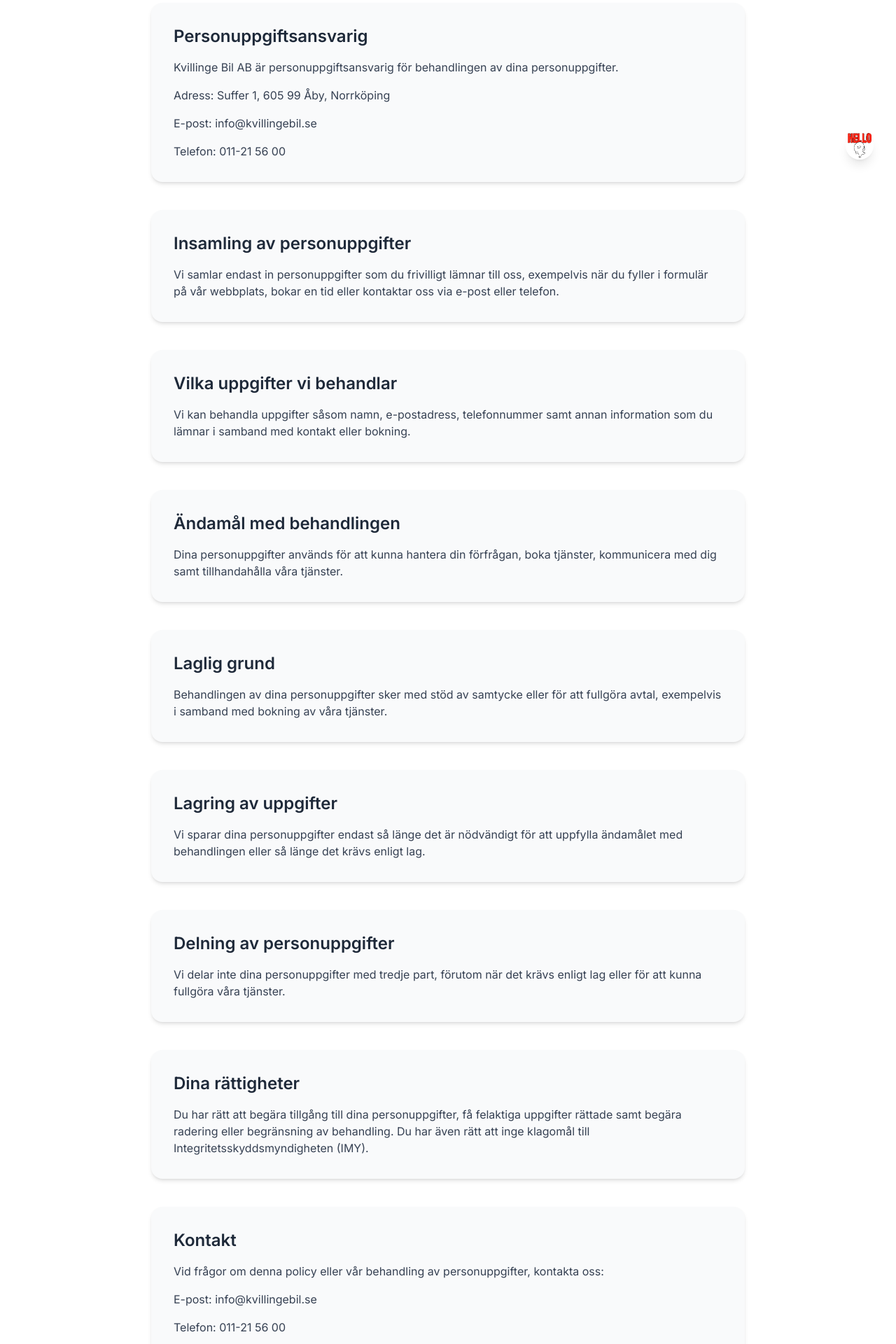
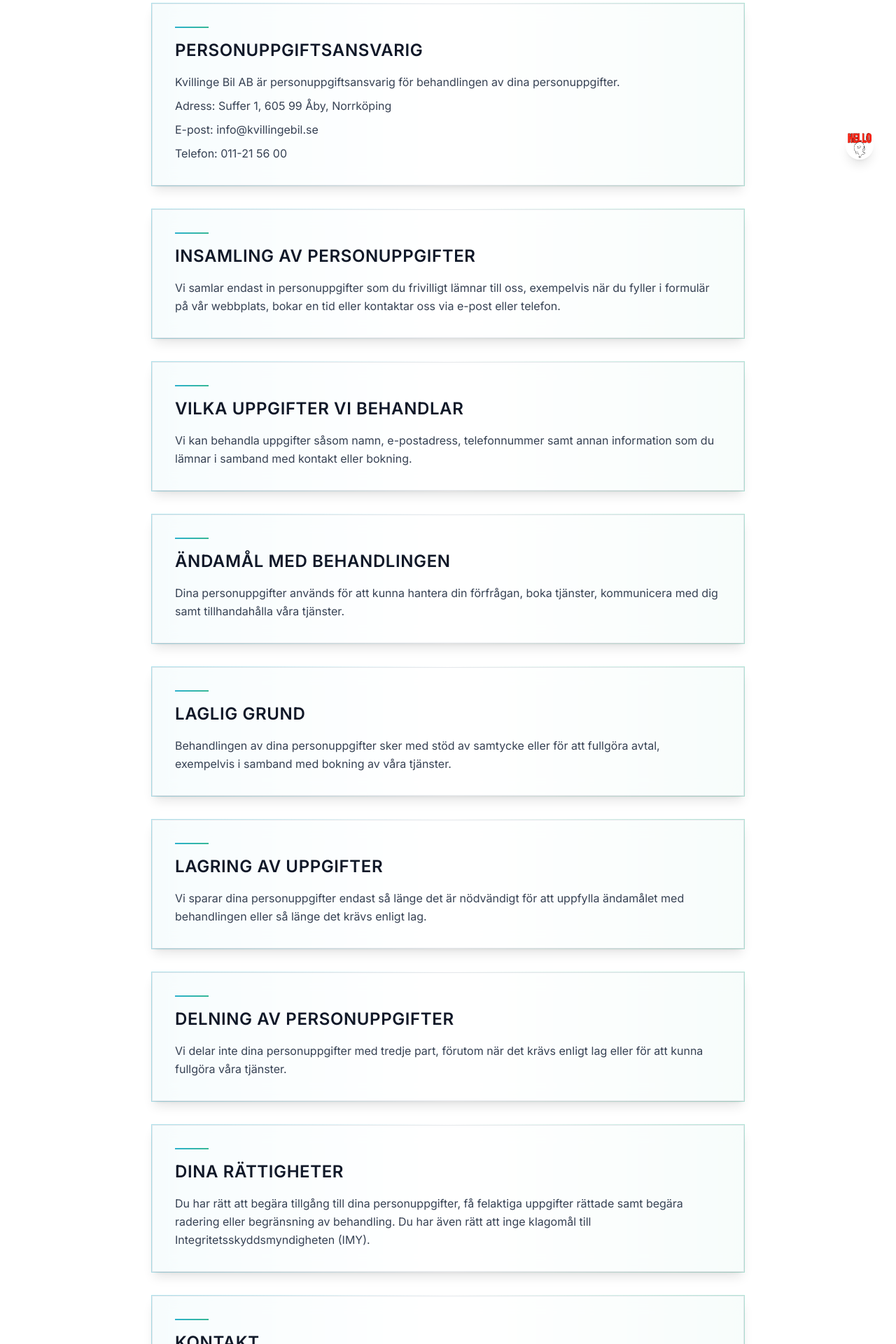
Before and after one commit to raselrzl/kvillingebil, a Next.js app: page /privacy-policy in a window 1280 px wide. Shown: the part 540-2460 px from the top of the page at 70% size. Built offline with nearby package versions, Linux system fonts and the light colour scheme.

Commit message:
added new cars

```diff
--- a/app/formedling/page.tsx
+++ b/app/formedling/page.tsx
@@ -50,7 +50,6 @@
           className="absolute bottom-10 z-20 text-center text-white px-4 w-full"
         >
           <h1 className="text-2xl sm:text-4xl font-extrabold font-inter tracking-wide uppercase">
-
             Smidig försäljning av din husbil eller husvagn
           </h1>
           <div className="w-20 h-1 bg-[#2db1cc] mx-auto mt-4" />
@@ -84,18 +83,21 @@
           </div>
 
           {/* TEXT CARD */}
-          <div className="bg-white p-6 sm:p-8 shadow-md space-y-5">
-            <div className="w-12 h-1 bg-[#2db1cc]" />
+          <div className="relative p-px bg-linear-to-br from-[#2db1cc]/40 via-transparent to-[#36b795]/40 shadow-xl">
+            <div className="bg-white/80 backdrop-blur-xl border border-white/40 p-6 sm:p-8 space-y-5">
+              {/* Accent line */}
+              <div className="w-12 h-1 bg-linear-to-r from-black to-[#36b795]" />
 
-            <p className="text-gray-700 text-sm sm:text-base leading-relaxed">
-              På Kvillinge Bil i Norrköping har vi god erfarenhet av försäljning
-              av kvalitetsmärken som Kabe, Adria, Swift och Hobby.
-            </p>
+              <p className="text-gray-700 text-sm sm:text-base leading-relaxed">
+                På Kvillinge Bil i Norrköping har vi god erfarenhet av
+                försäljning av kvalitetsmärken som Kabe, Adria, Swift och Hobby.
+              </p>
 
-            <p className="text-gray-700 text-sm sm:text-base leading-relaxed">
-              Låt oss ta hand om marknadsföringen, förhandlingarna och allt det
-              administrativa arbetet – tryggt, enkelt och effektivt.
-            </p>
+              <p className="text-gray-700 text-sm sm:text-base leading-relaxed">
+                Låt oss ta hand om marknadsföringen, förhandlingarna och allt
+                det administrativa arbetet – tryggt, enkelt och effektivt.
+              </p>
+            </div>
           </div>
         </div>
       </section>
@@ -213,7 +215,8 @@
             <Link
               href="/kontakt"
               className="px-8 py-3 bg-linear-to-r from-black to-[#00bfff] text-white border border-transparent text-sm uppercase tracking-wide rounded-full
-  hover:from-[#1c86ee] hover:to-black transition duration-300" >
+  hover:from-[#1c86ee] hover:to-black transition duration-300"
+            >
               Kontakta oss
             </Link>
           </div>
--- a/app/om-oss/page.tsx
+++ b/app/om-oss/page.tsx
@@ -7,8 +7,8 @@
 export default function AboutUsPage() {
   return (
     <>
-      {/* HERO SECTION (UNCHANGED) */}
-      <section className="relative font-inter w-full h-120 sm:h-130 2xl:h-160 flex items-center justify-center overflow-hidden bg-black">
+      {/* HERO SECTION */}
+      <section className="relative font-inter w-full h-140 md:h-160 flex items-center justify-center overflow-hidden bg-black">
         <video
           src="/karavan.mp4"
           autoPlay
@@ -25,30 +25,33 @@
           transition={{ duration: 0.8 }}
           className="absolute bottom-8 left-1/2 transform -translate-x-1/2 text-white text-center"
         >
-          <h1 className="text-3xl sm:text-5xl lg:text-6xl font-extrabold tracking-wide">
+          <h1 className="text-3xl sm:text-5xl lg:text-6xl font-extrabold tracking-wide uppercase">
             Om oss
           </h1>
-          <div className="w-20 h-1 bg-[#2db1cc] mx-auto mt-4 rounded-full" />
+          <div className="w-20 h-0.5 bg-linear-to-r from-[#2db1cc] to-[#36b795] mx-auto mt-4" />
         </motion.div>
       </section>
 
       {/* INTRO / MAIN TEXT */}
       <section className="py-20 bg-gray-50 font-inter">
         <div className="max-w-7xl mx-auto px-6 grid md:grid-cols-12 gap-12 items-stretch">
+
           {/* IMAGE */}
           <div className="md:col-span-6 relative h-full min-h-75">
             <Image
               src="/husvagnar.jpeg"
               alt="Kvillinge Bil gård"
               fill
-              className="object-cover rounded-xl shadow-lg"
+              className="object-cover shadow-lg"
             />
           </div>
 
+          {/* TEXT */}
           <div className="md:col-span-6 flex flex-col justify-center">
-            <div className="bg-white rounded-2xl shadow-xl p-8 sm:p-10 space-y-6">
-              {/* Top accent */}
-              <div className="w-14 h-1 bg-[#2db1cc] rounded-full" />
+            <div className="bg-white shadow-xl p-8 sm:p-10 space-y-6 border border-gray-200">
+
+              {/* Accent */}
+              <div className="w-14 h-[2px] bg-gradient-to-r from-[#2db1cc] to-[#36b795]" />
 
               {/* Heading */}
               <h2 className="text-2xl md:text-3xl font-bold text-gray-800 leading-snug">
@@ -80,10 +83,9 @@
               </p>
 
               {/* Highlight */}
-              <div className="bg-[#2db1cc]/10 border-l-4 border-[#2db1cc] p-4 rounded-lg">
+              <div className="bg-[#2db1cc]/10 border-l-4 border-[#2db1cc] p-4">
                 <p className="font-semibold text-gray-800">
-                  Välkommen till Kvillinge Bil – låt oss ta hand om din nästa
-                  resa!
+                  Välkommen till Kvillinge Bil – låt oss ta hand om din nästa resa!
                 </p>
               </div>
 
@@ -91,11 +93,12 @@
               <div className="pt-2">
                 <a
                   href="/kontakt"
-                  className="inline-block px-8 py-3 bg-[#2db1cc] text-white rounded-full text-sm font-medium shadow-lg hover:bg-[#249bb3] transition"
+                  className="inline-block px-8 py-3 bg-[#2db1cc] text-white text-sm font-medium shadow-lg hover:bg-[#249bb3] transition"
                 >
                   Kontakta oss
                 </a>
               </div>
+
             </div>
           </div>
         </div>
@@ -104,7 +107,7 @@
       {/* STATS / TRUST SECTION */}
       <section className="py-24 bg-linear-to-b from-white to-gray-50 font-inter">
         <div className="max-w-7xl mx-auto px-6">
-          {/* Stats */}
+
           <div className="grid grid-cols-2 md:grid-cols-4 gap-6">
             {[
               { number: "10+", label: "År erfarenhet" },
@@ -114,7 +117,7 @@
             ].map((item, i) => (
               <div
                 key={i}
-                className="group bg-white rounded-2xl shadow-sm hover:shadow-xl transition-all duration-300 p-8 flex flex-col items-center border border-gray-100 hover:-translate-y-2"
+                className="group bg-white shadow-sm hover:shadow-xl transition-all duration-300 p-8 flex flex-col items-center border border-gray-100 hover:-translate-y-2"
               >
                 {/* Number */}
                 <h3 className="text-4xl md:text-5xl font-extrabold bg-linear-to-r from-[#2db1cc] to-[#1e90ff] text-transparent bg-clip-text">
@@ -131,8 +134,10 @@
               </div>
             ))}
           </div>
+
         </div>
       </section>
+
       <MapCom />
     </>
   );
--- a/app/page.tsx
+++ b/app/page.tsx
@@ -25,17 +25,21 @@
           loop
           muted
           playsInline
-          className="absolute top-0 left-0 w-full h-full object-cover"
+          className="absolute top-0 left-0 w-full h-full object-cover brightness-75"
         />
+
+        {/* Dark Overlay */}
+        <div className="absolute inset-0 bg-linear-to-b from-black/70 via-black/50 to-black/80"></div>
+
         {/* Scroll Indicator */}
         <motion.div
           initial={{ opacity: 0 }}
-          animate={{ opacity: 1, y: [0, 10, 0] }}
+          animate={{ opacity: 1, y: [0, 12, 0] }}
           transition={{ duration: 1.5, repeat: Infinity }}
-          className="absolute bottom-8 z-10"
+          className="absolute bottom-8 z-10 flex justify-center w-full"
         >
-          <div className="w-6 h-10 border-2 border-white flex justify-center">
-            <div className="w-1 h-2 bg-white mt-2 rounded" />
+          <div className="w-6 h-10 border-2 border-white flex justify-center items-start">
+            <div className="w-1 h-2 bg-white mt-2 animate-bounce"></div>
           </div>
         </motion.div>
       </section>
--- a/app/privacy-policy/page.tsx
+++ b/app/privacy-policy/page.tsx
@@ -7,174 +7,135 @@
     <>
       {/* HERO */}
       <section className="relative w-full h-100 sm:h-120 flex items-center justify-center bg-linear-to-r from-gray-900 via-black to-gray-900">
-        <div className="absolute inset-0 bg-black/60" />
+        <div className="absolute inset-0 bg-black/70" />
 
         <motion.div
           initial={{ opacity: 0, y: 40 }}
           animate={{ opacity: 1, y: 0 }}
           className="text-center text-white px-4"
         >
-          <h1 className="text-3xl sm:text-5xl md:text-6xl font-bold font-inter">
+          <h1 className="text-3xl sm:text-5xl md:text-6xl font-bold font-inter uppercase tracking-wide">
             Integritetspolicy
           </h1>
-          <div className="w-20 h-1 bg-[#2db1cc] mx-auto mt-4" />
+          <div className="w-24 h-0.5 bg-linear-to-r from-[#2db1cc] to-[#36b795] mx-auto mt-6" />
         </motion.div>
       </section>
 
       {/* CONTENT */}
-      <section className="max-w-4xl mx-auto px-4 sm:px-6 py-16 space-y-10 text-gray-700">
+      <section className="max-w-4xl mx-auto px-4 sm:px-6 py-16 space-y-8 text-gray-700">
 
-        {/* DATA CONTROLLER */}
-        <motion.div
-          initial={{ opacity: 0, y: 30 }}
-          whileInView={{ opacity: 1, y: 0 }}
-          className="bg-gray-50 rounded-2xl p-6 sm:p-8 shadow-md space-y-4"
-        >
-          <h2 className="text-xl sm:text-2xl font-semibold text-gray-800">
-            Personuppgiftsansvarig
-          </h2>
-          <p>
-            Kvillinge Bil AB är personuppgiftsansvarig för behandlingen av dina
-            personuppgifter.
-          </p>
-          <p>
-            Adress: Suffer 1, 605 99 Åby, Norrköping
-          </p>
-          <p>
-            E-post: info@kvillingebil.se
-          </p>
-          <p>
-            Telefon: 011-21 56 00
-          </p>
-        </motion.div>
-
-        {/* DATA COLLECTION */}
-        <motion.div
-          initial={{ opacity: 0, y: 30 }}
-          whileInView={{ opacity: 1, y: 0 }}
-          className="bg-gray-50 rounded-2xl p-6 sm:p-8 shadow-md space-y-4"
-        >
-          <h2 className="text-xl sm:text-2xl font-semibold text-gray-800">
-            Insamling av personuppgifter
-          </h2>
+        {[
+          {
+            title: "Personuppgiftsansvarig",
+            content: (
+              <>
+                <p>Kvillinge Bil AB är personuppgiftsansvarig för behandlingen av dina personuppgifter.</p>
+                <p>Adress: Suffer 1, 605 99 Åby, Norrköping</p>
+                <p>E-post: info@kvillingebil.se</p>
+                <p>Telefon: 011-21 56 00</p>
+              </>
+            ),
+          },
+          {
+            title: "Insamling av personuppgifter",
+            content: (
               <p>
                 Vi samlar endast in personuppgifter som du frivilligt lämnar till oss,
                 exempelvis när du fyller i formulär på vår webbplats, bokar en tid
                 eller kontaktar oss via e-post eller telefon.
               </p>
-        </motion.div>
-
-        {/* WHAT WE COLLECT */}
-        <motion.div
-          initial={{ opacity: 0, y: 30 }}
-          whileInView={{ opacity: 1, y: 0 }}
-          className="bg-gray-50 rounded-2xl p-6 sm:p-8 shadow-md space-y-4"
-        >
-          <h2 className="text-xl sm:text-2xl font-semibold text-gray-800">
-            Vilka uppgifter vi behandlar
-          </h2>
+            ),
+          },
+          {
+            title: "Vilka uppgifter vi behandlar",
+            content: (
               <p>
                 Vi kan behandla uppgifter såsom namn, e-postadress, telefonnummer
                 samt annan information som du lämnar i samband med kontakt eller
                 bokning.
               </p>
-        </motion.div>
-
-        {/* PURPOSE */}
-        <motion.div
-          initial={{ opacity: 0, y: 30 }}
-          whileInView={{ opacity: 1, y: 0 }}
-          className="bg-gray-50 rounded-2xl p-6 sm:p-8 shadow-md space-y-4"
-        >
-          <h2 className="text-xl sm:text-2xl font-semibold text-gray-800">
-            Ändamål med behandlingen
-          </h2>
+            ),
+          },
+          {
+            title: "Ändamål med behandlingen",
+            content: (
               <p>
                 Dina personuppgifter används för att kunna hantera din förfrågan,
                 boka tjänster, kommunicera med dig samt tillhandahålla våra tjänster.
               </p>
-        </motion.div>
-
-        {/* LEGAL BASIS */}
-        <motion.div
-          initial={{ opacity: 0, y: 30 }}
-          whileInView={{ opacity: 1, y: 0 }}
-          className="bg-gray-50 rounded-2xl p-6 sm:p-8 shadow-md space-y-4"
-        >
-          <h2 className="text-xl sm:text-2xl font-semibold text-gray-800">
-            Laglig grund
-          </h2>
+            ),
+          },
+          {
+            title: "Laglig grund",
+            content: (
               <p>
                 Behandlingen av dina personuppgifter sker med stöd av samtycke eller
-            för att fullgöra avtal, exempelvis i samband med bokning av våra
-            tjänster.
+                för att fullgöra avtal, exempelvis i samband med bokning av våra tjänster.
               </p>
-        </motion.div>
-
-        {/* STORAGE */}
-        <motion.div
-          initial={{ opacity: 0, y: 30 }}
-          whileInView={{ opacity: 1, y: 0 }}
-          className="bg-gray-50 rounded-2xl p-6 sm:p-8 shadow-md space-y-4"
-        >
-          <h2 className="text-xl sm:text-2xl font-semibold text-gray-800">
-            Lagring av uppgifter
-          </h2>
+            ),
+          },
+          {
+            title: "Lagring av uppgifter",
+            content: (
               <p>
                 Vi sparar dina personuppgifter endast så länge det är nödvändigt för
                 att uppfylla ändamålet med behandlingen eller så länge det krävs
                 enligt lag.
               </p>
-        </motion.div>
-
-        {/* SHARING */}
-        <motion.div
-          initial={{ opacity: 0, y: 30 }}
-          whileInView={{ opacity: 1, y: 0 }}
-          className="bg-gray-50 rounded-2xl p-6 sm:p-8 shadow-md space-y-4"
-        >
-          <h2 className="text-xl sm:text-2xl font-semibold text-gray-800">
-            Delning av personuppgifter
-          </h2>
+            ),
+          },
+          {
+            title: "Delning av personuppgifter",
+            content: (
               <p>
                 Vi delar inte dina personuppgifter med tredje part, förutom när det
                 krävs enligt lag eller för att kunna fullgöra våra tjänster.
               </p>
-        </motion.div>
-
-        {/* RIGHTS */}
-        <motion.div
-          initial={{ opacity: 0, y: 30 }}
-          whileInView={{ opacity: 1, y: 0 }}
-          className="bg-gray-50 rounded-2xl p-6 sm:p-8 shadow-md space-y-4"
-        >
-          <h2 className="text-xl sm:text-2xl font-semibold text-gray-800">
-            Dina rättigheter
-          </h2>
+            ),
+          },
+          {
+            title: "Dina rättigheter",
+            content: (
               <p>
                 Du har rätt att begära tillgång till dina personuppgifter, få felaktiga
                 uppgifter rättade samt begära radering eller begränsning av behandling.
                 Du har även rätt att inge klagomål till Integritetsskyddsmyndigheten (IMY).
               </p>
-        </motion.div>
-
-        {/* CONTACT */}
+            ),
+          },
+          {
+            title: "Kontakt",
+            content: (
+              <>
+                <p>Vid frågor om denna policy eller vår behandling av personuppgifter, kontakta oss:</p>
+                <p>E-post: info@kvillingebil.se</p>
+                <p>Telefon: 011-21 56 00</p>
+              </>
+            ),
+          },
+        ].map((section, i) => (
           <motion.div
+            key={i}
             initial={{ opacity: 0, y: 30 }}
             whileInView={{ opacity: 1, y: 0 }}
-          className="bg-gray-50 rounded-2xl p-6 sm:p-8 shadow-md space-y-4"
+            className="relative p-px bg-linear-to-r from-[#2db1cc]/40 via-transparent to-[#36b795]/40"
           >
-          <h2 className="text-xl sm:text-2xl font-semibold text-gray-800">
-            Kontakt
+            <div className="bg-white/90 backdrop-blur-md border border-gray-200 p-6 sm:p-8 space-y-4 shadow-lg">
+
+              {/* Accent line */}
+              <div className="w-12 h-0.5 bg-linear-to-r from-[#2db1cc] to-[#36b795]" />
+
+              <h2 className="text-xl sm:text-2xl font-semibold text-gray-900 uppercase tracking-wide">
+                {section.title}
               </h2>
-          <p>
-            Vid frågor om denna policy eller vår behandling av personuppgifter,
-            kontakta oss:
-          </p>
-          <p>E-post: info@kvillingebil.se</p>
-          <p>Telefon: 011-21 56 00</p>
+
+              <div className="text-gray-700 text-sm sm:text-base leading-relaxed space-y-2">
+                {section.content}
+              </div>
+
+            </div>
           </motion.div>
-
+        ))}
       </section>
     </>
   );
--- a/app/verkstad/page.tsx
+++ b/app/verkstad/page.tsx
@@ -75,19 +75,26 @@
           <motion.div
             initial={{ opacity: 0, x: 50 }}
             whileInView={{ opacity: 1, x: 0 }}
-            className="bg-linear-to-br from-gray-50 via-gray-100 to-gray-50 p-8 sm:p-12 shadow-2xl space-y-6"
+            className="relative p-px bg-linear-to-br from-[#2db1cc]/40 via-transparent to-[#36b795]/40 shadow-2xl"
           >
+            <div className="bg-white/80 backdrop-blur-xl border border-white/40 p-8 sm:p-12 space-y-6">
+              {/* Accent line */}
+              <div className="w-12 h-1 bg-linear-to-r from-black to-[#36b795]" />
+
               <h2 className="text-2xl sm:text-3xl font-bold font-inter text-gray-800 uppercase">
                 Professionell service & expertvård
               </h2>
+
               <p className="text-gray-700 text-base leading-relaxed">
                 Som återförsäljare av KAMA fritid hjälper vi dig med beställning
                 av reservdelar och tillbehör.
               </p>
+
               <p className="text-gray-700 text-base leading-relaxed">
                 Vår verkstad erbjuder fullservice för att hålla ditt fordon i
                 toppskick tryggt, enkelt och effektivt.
               </p>
+            </div>
           </motion.div>
         </div>
       </section>
```
Also changed, not shown: app/karriar/page.tsx (+40 -27 lines). Lines whose indentation alone changed are shown as unchanged.
